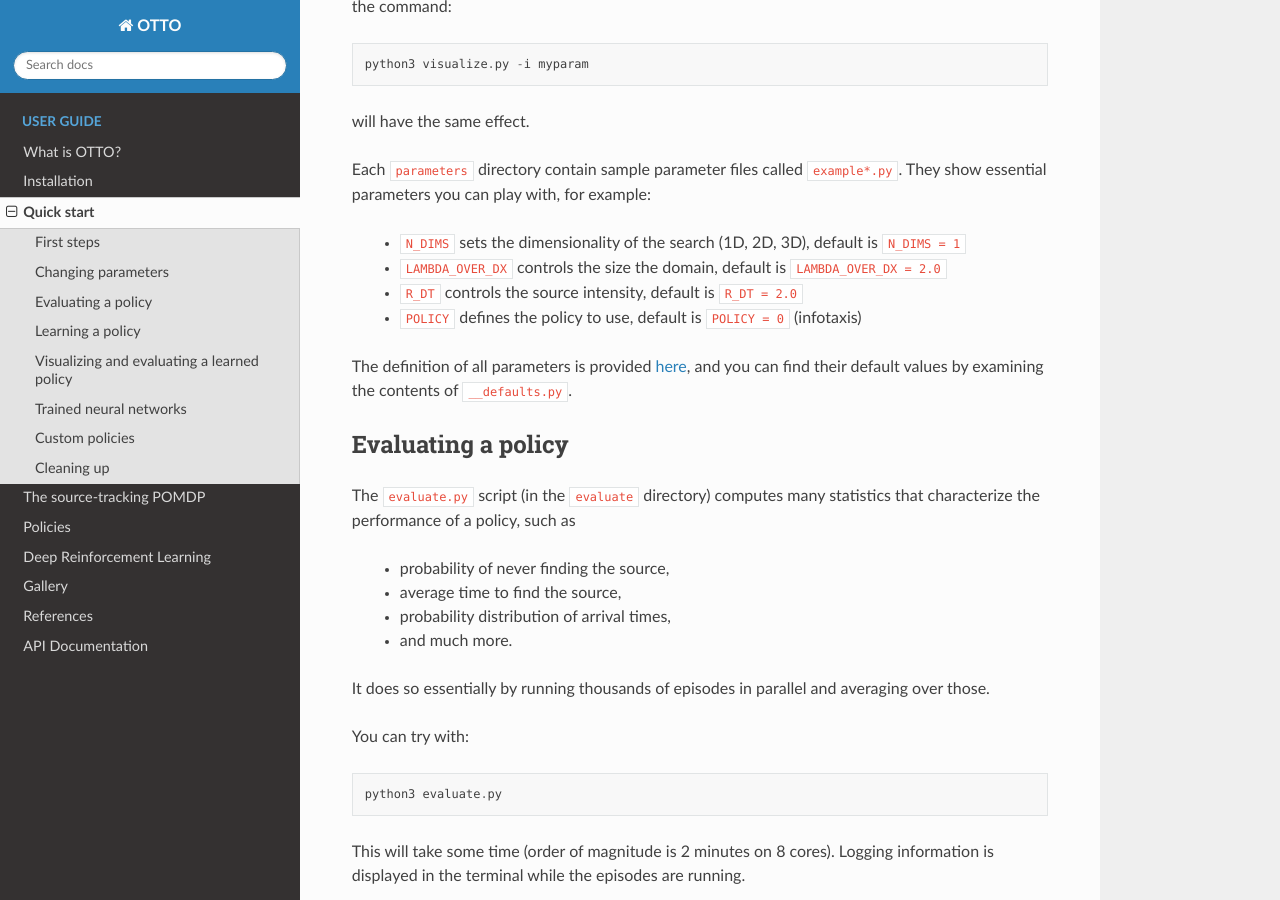
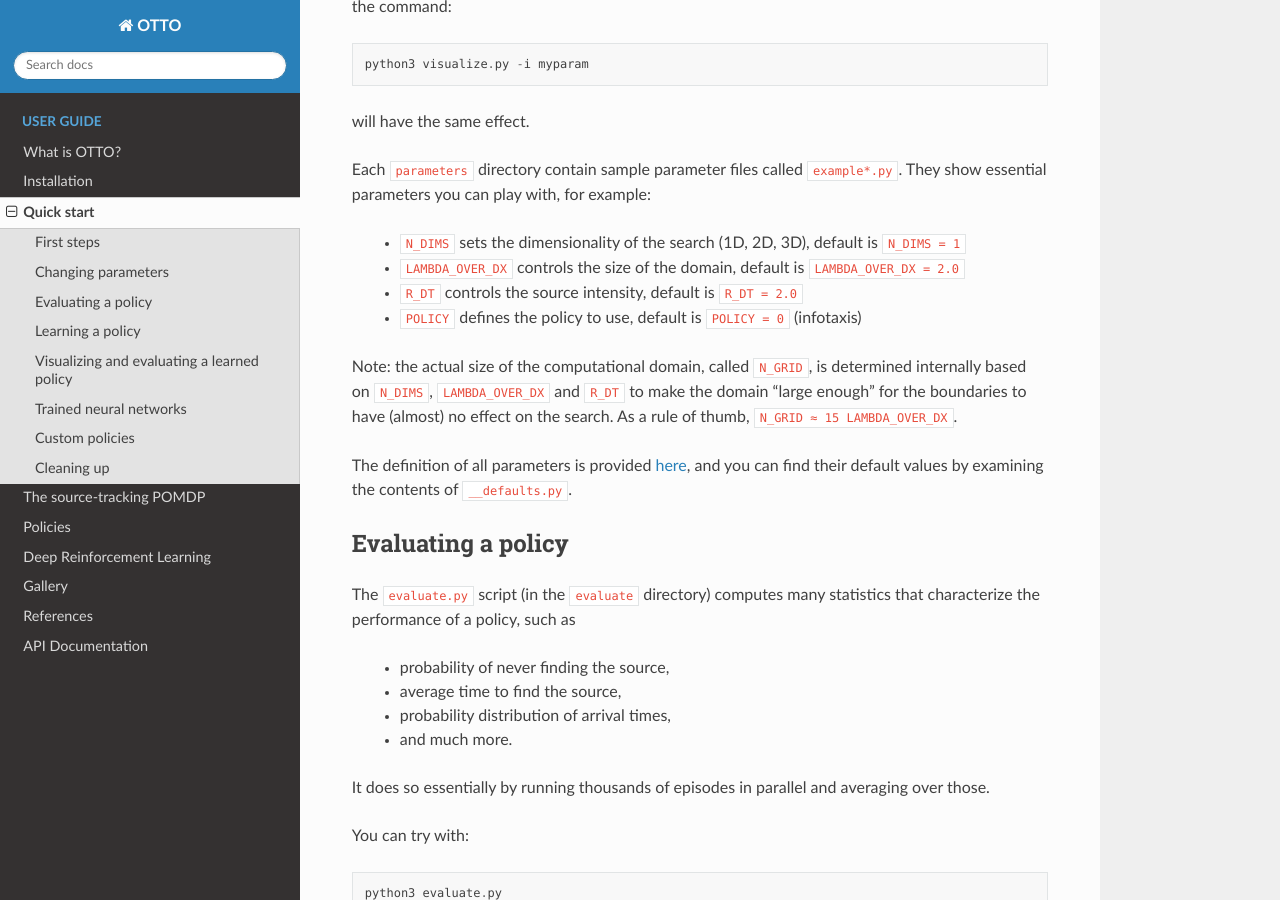
Before and after one commit to C0PEP0D/otto, a Sphinx documentation site: the page built from docs/quickstart.rst, in a window 1280 px wide and 900 px high, scrolled down 1596 px. Built offline with Sphinx 7.4.7 and the Read the Docs theme 2.0.0, drawn with Linux system fonts in a browser that asks for light colours.

Commit message:
edits about N_GRID issue #2

```diff
--- a/docs/quickstart.rst
+++ b/docs/quickstart.rst
@@ -69,9 +69,13 @@ Each ``parameters`` directory contain sample parameter files called ``example*.p
 They show essential parameters you can play with, for example:
 
   - ``N_DIMS`` sets the dimensionality of the search (1D, 2D, 3D), default is ``N_DIMS = 1``
-  - ``LAMBDA_OVER_DX`` controls the size the domain, default is ``LAMBDA_OVER_DX = 2.0``
+  - ``LAMBDA_OVER_DX`` controls the size of the domain, default is ``LAMBDA_OVER_DX = 2.0``
   - ``R_DT`` controls the source intensity, default is ``R_DT = 2.0``
   - ``POLICY`` defines the policy to use, default is ``POLICY = 0`` (infotaxis)
+
+Note: the actual size of the computational domain, called ``N_GRID``, is determined internally based
+on ``N_DIMS``, ``LAMBDA_OVER_DX`` and ``R_DT`` to make the domain "large enough" for the boundaries
+to have (almost) no effect on the search. As a rule of thumb, ``N_GRID ≈ 15 LAMBDA_OVER_DX``.
 
 The definition of all parameters is provided :ref:`here<sec-visualize.py>`,
 and you can find their default values by examining the contents of ``__defaults.py``.
```
Also changed, not shown: README.md (+5 -1 lines).
